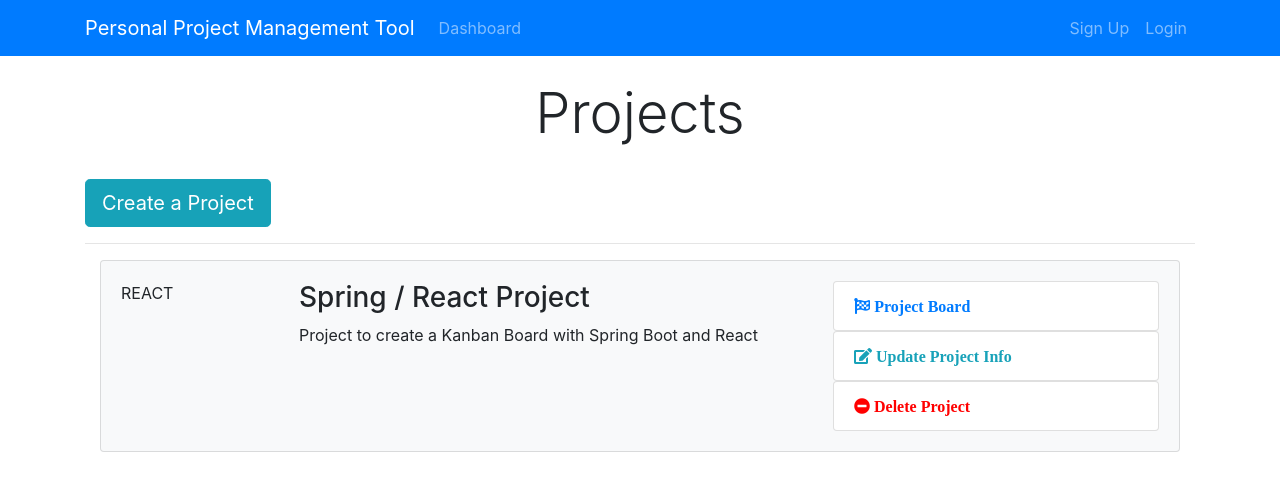
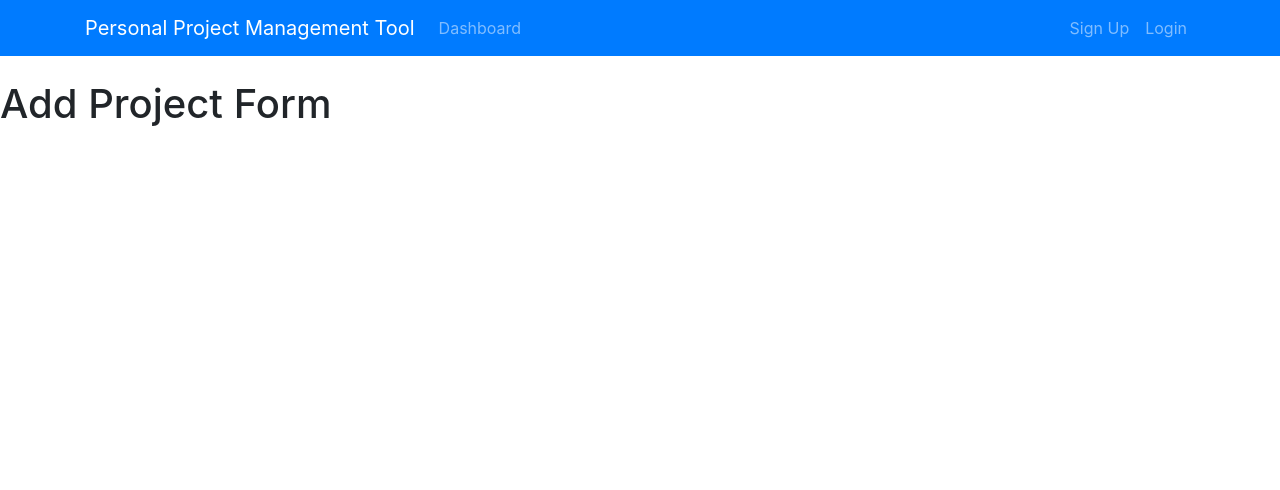
Before and after one commit to M-Isak/MyPPMTool, a React (Create React App) app in the folder ppmtool-react-client/: page /addProject in a window 1280 px wide. Shown: the top 490 px of the page. Built offline with nearby package versions, Linux system fonts and the light colour scheme.

Commit message:
added react router and the first functional component

```diff
--- a/ppmtool-react-client/package.json
+++ b/ppmtool-react-client/package.json
@@ -6,6 +6,7 @@
         "bootstrap": "^4.3.1",
         "react": "^16.8.6",
         "react-dom": "^16.8.6",
+        "react-router-dom": "^5.0.1",
         "react-scripts": "1.1.4"
     },
     "scripts": {
--- a/ppmtool-react-client/src/App.js
+++ b/ppmtool-react-client/src/App.js
@@ -3,14 +3,18 @@
 import Dashboard from "./components/Dashboard";
 import Header from "./components/Layout/Header";
 import "bootstrap/dist/css/bootstrap.min.css";
+import { BrowserRouter as Router, Route } from "react-router-dom";
+import AddProject from "./components/Project/AddProject";
 
 function App() {
   return (
-    <div className="App">
-      <Header />
-
-      <Dashboard />
-    </div>
+    <Router>
+      <div className="App">
+        <Header />
+        <Route exact path="/dashboard" component={Dashboard} />
+        <Route exact path="/addProject" component={AddProject} />
+      </div>
+    </Router>
   );
 }
 
--- a/ppmtool-react-client/src/components/Dashboard.js
+++ b/ppmtool-react-client/src/components/Dashboard.js
@@ -1,5 +1,6 @@
 import React, { Component } from "react";
 import ProjectItem from "./Project/ProjectItem";
+import CreateProjectButton from "./Project/CreateProjectButton";
 
 class Dashboard extends Component {
   render() {
@@ -9,9 +10,7 @@
           <div className="row">
             <div className="col-md-12">
               <h1 className="display-4 text-center"> Projects </h1> <br />
-              <a href="ProjectForm.html" className="btn btn-lg btn-info">
-                Create a Project{" "}
-              </a>{" "}
+              <CreateProjectButton />
               <br />
               <hr />
               <ProjectItem />
--- /dev/null
+++ b/ppmtool-react-client/src/components/Project/AddProject.js
@@ -0,0 +1,12 @@
+import React, { Component } from "react";
+
+class AddProject extends Component {
+  render() {
+    return (
+      <div>
+        <h1> Add Project Form </h1>{" "}
+      </div>
+    );
+  }
+}
+export default AddProject;
--- /dev/null
+++ b/ppmtool-react-client/src/components/Project/CreateProjectButton.js
@@ -0,0 +1,13 @@
+import React from "react";
+import { Link } from "react-router-dom";
+
+const CreateProjectButton = () => {
+  return (
+    <React.Fragment>
+      <Link to="/addProject" className="btn btn-lg btn-info">
+        Create a Project{" "}
+      </Link>
+    </React.Fragment>
+  );
+};
+export default CreateProjectButton;
```
